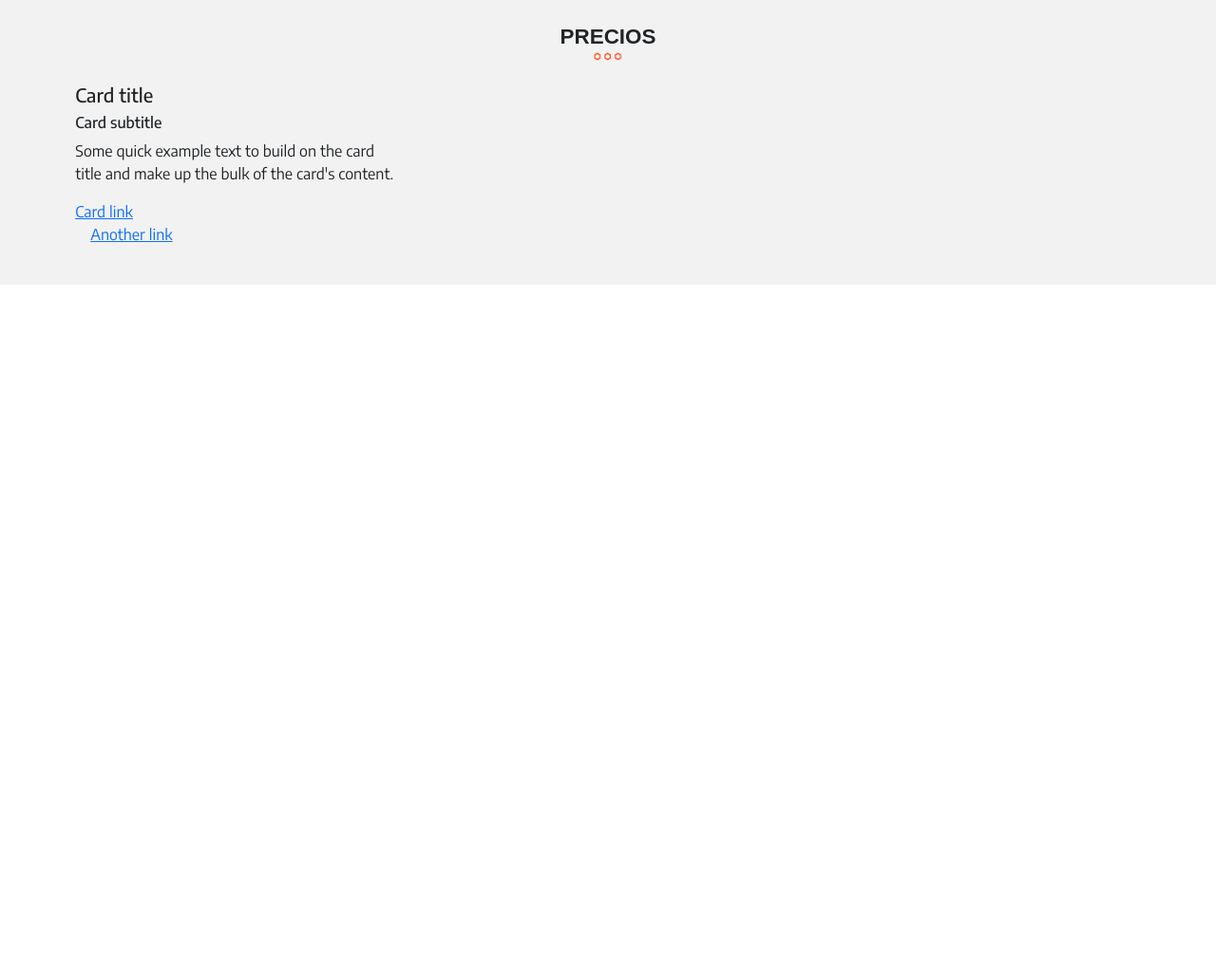
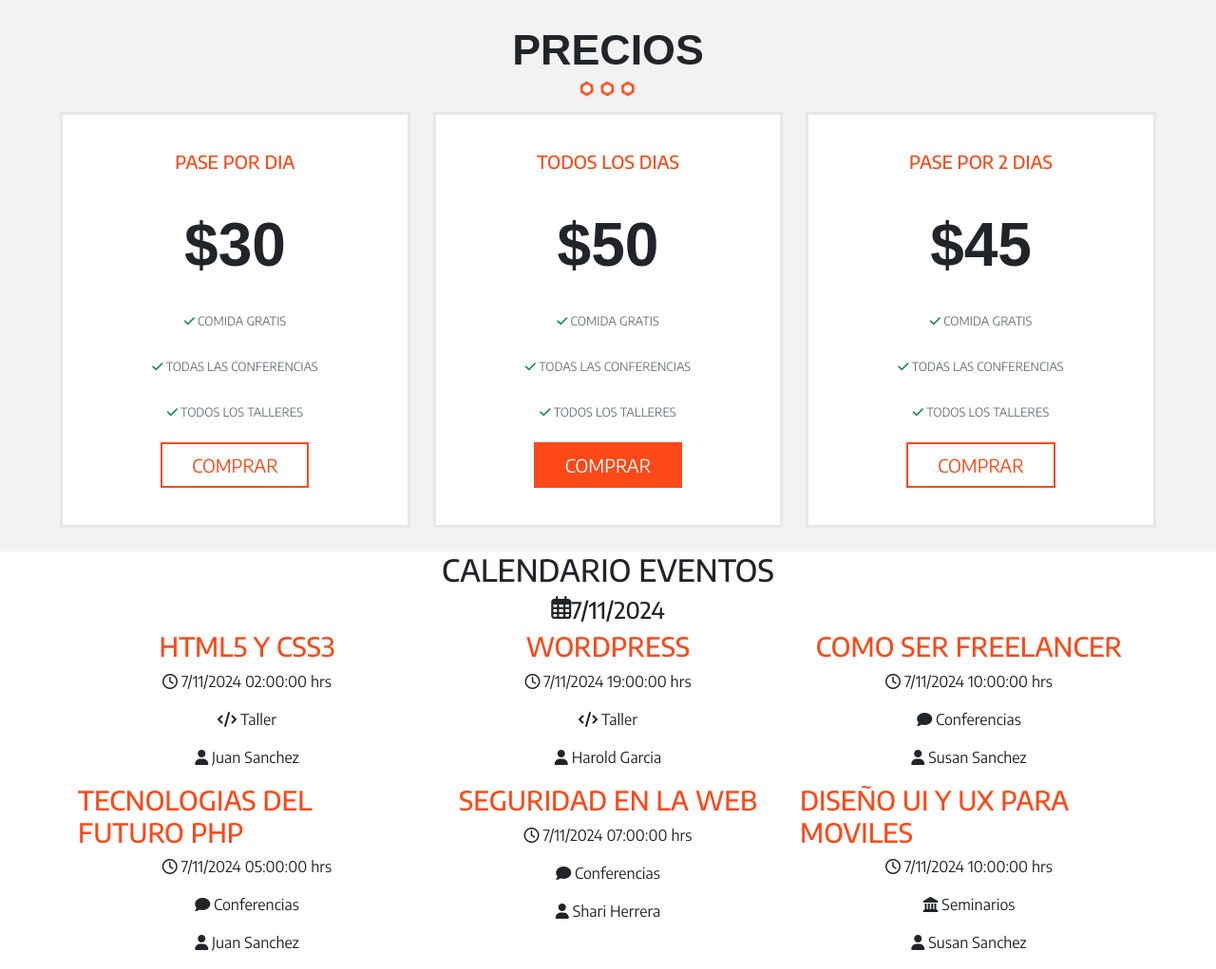
Before and after one commit to ivanleirbag/TP5-Prog2, a plain HTML site: page index.html in a window 1280 px wide. Shown: the part 1478-2499 px from the top of the page at 95% size. Before the commit the page ends 1778 px from the top, so only its background shows below. Drawn offline with nearby package versions, Linux system fonts and the light colour scheme; a web font is replaced by a local one.

Commit message:
la tipica

```diff
--- a/index.html
+++ b/index.html
@@ -167,22 +167,92 @@
         <!--Precios Cards-->
         <div class="row">
             <div class="col-sm-4 col-12">
-                <div class="card-body d-flex flex-column justify-content-center">
-                    <h5 class="">Card title</h5>
-                    <h6 class="">Card subtitle</h6>
-                    <p class="">Some quick example text to build on the card title and make up the bulk of the card's content.</p>
-                    <a href="#" class="card-link">Card link</a>
-                    <a href="#" class="card-link">Another link</a>
-                  </div>
+                <div class="prices-card d-flex flex-column align-items-center">
+                    <h4>PASE POR DIA</h4>
+                    <h5>$30</h5>
+                    <p class="text-secondary"><i class="fa-solid fa-check text-success"></i> COMIDA GRATIS</p>
+                    <p class="text-secondary"><i class="fa-solid fa-check text-success"></i> TODAS LAS CONFERENCIAS</p>
+                    <p class="text-secondary"><i class="fa-solid fa-check text-success"></i> TODOS LOS TALLERES</p>
+                    <a class="buy-button-empty" href="#">COMPRAR</a>
+                </div>
             </div>
             <div class="col-sm-4 col-12">
-
+                <div class="prices-card d-flex flex-column align-items-center">
+                    <h4>TODOS LOS DIAS</h4>
+                    <h5>$50</h5>
+                    <p class="text-secondary"><i class="fa-solid fa-check text-success"></i> COMIDA GRATIS</p>
+                    <p class="text-secondary"><i class="fa-solid fa-check text-success"></i> TODAS LAS CONFERENCIAS</p>
+                    <p class="text-secondary"><i class="fa-solid fa-check text-success"></i> TODOS LOS TALLERES</p>
+                    <a class="buy-button-fill" href="#">COMPRAR</a>
+                </div>
             </div>
             <div class="col-sm-4 col-12">
-
+                <div class="prices-card d-flex flex-column align-items-center">
+                    <h4>PASE POR 2 DIAS</h4>
+                    <h5>$45</h5>
+                    <p class="text-secondary"><i class="fa-solid fa-check text-success"></i> COMIDA GRATIS</p>
+                    <p class="text-secondary"><i class="fa-solid fa-check text-success"></i> TODAS LAS CONFERENCIAS</p>
+                    <p class="text-secondary"><i class="fa-solid fa-check text-success"></i> TODOS LOS TALLERES</p>
+                    <a class="buy-button-empty" href="#">COMPRAR</a>
+                </div>
             </div>
         </div>
     </div>
+
+    <!--Calendario-->
+    <div class="container calendar">
+        <div class="row">
+            <h2 class="col-12 d-flex justify-content-center">CALENDARIO EVENTOS</h2>
+        </div>
+        <div class="row">
+            <h4 class="col-12 d-flex justify-content-center "><i class="fa-regular fa-calendar-days"></i> 7/11/2024</h4>
+        </div>
+        <div class="row">
+            <div class="container">
+                <div class="row">
+                    <div class="col-sm-4 d-flex col-12 flex-column align-items-center">
+                        <h3 class="text-orange">HTML5 Y CSS3</h3>
+                        <p><i class="fa-regular fa-clock"></i> 7/11/2024 02:00:00 hrs</p>
+                        <p><i class="fa-solid fa-code"></i> Taller</p>
+                        <p><i class="fa-solid fa-user"></i> Juan Sanchez</p>
+                    </div>
+                    <div class="col-sm-4 col-12 d-flex flex-column align-items-center">
+                        <h3 class="text-orange">WORDPRESS</h3>
+                        <p><i class="fa-regular fa-clock"></i> 7/11/2024 19:00:00 hrs</p>
+                        <p><i class="fa-solid fa-code"></i> Taller</p>
+                        <p><i class="fa-solid fa-user"></i> Harold Garcia</p>
+                    </div>
+                    <div class="col-sm-4 col-12 d-flex flex-column align-items-center">
+                        <h3 class="text-orange">COMO SER FREELANCER</h3>
+                        <p><i class="fa-regular fa-clock"></i> 7/11/2024 10:00:00 hrs</p>
+                        <p><i class="fa-solid fa-comment"></i> Conferencias</p>
+                        <p><i class="fa-solid fa-user"></i> Susan Sanchez</p>
+                    </div>
+                </div>
+                <div class="row">
+                    <div class="col-sm-4 col-12 d-flex flex-column align-items-center">
+                        <h3 class="text-orange">TECNOLOGIAS DEL FUTURO PHP</h3>
+                        <p><i class="fa-regular fa-clock"></i> 7/11/2024 05:00:00 hrs</p>
+                        <p><i class="fa-solid fa-comment"></i> Conferencias</p>
+                        <p><i class="fa-solid fa-user"></i> Juan Sanchez</p>
+                    </div>
+                    <div class="col-sm-4 col-12 d-flex flex-column align-items-center">
+                        <h3 class="text-orange">SEGURIDAD EN LA WEB</h3>
+                        <p><i class="fa-regular fa-clock"></i> 7/11/2024 07:00:00 hrs</p>
+                        <p><i class="fa-solid fa-comment"></i> Conferencias</p>
+                        <p><i class="fa-solid fa-user"></i> Shari Herrera</p>
+                    </div>
+                    <div class="col-sm-4 col-12 d-flex flex-column align-items-center">
+                        <h3 class="text-orange">DISEÑO UI Y UX PARA MOVILES</h3>
+                        <p><i class="fa-regular fa-clock"></i> 7/11/2024 10:00:00 hrs</p>
+                        <p><i class="fa-solid fa-landmark"></i> Seminarios</p>
+                        <p><i class="fa-solid fa-user"></i> Susan Sanchez</p>
+                    </div>
+                </div>
+            </div>
+        </div>
+    </div>
+
     <script src="https://cdn.jsdelivr.net/npm/@popperjs/core@2.10.2/dist/umd/popper.min.js"></script>
     <script src="https://cdn.jsdelivr.net/npm/bootstrap@5.1.3/dist/js/bootstrap.min.js"></script>
 </body>
--- a/styles/style.css
+++ b/styles/style.css
@@ -27,6 +27,7 @@
     font-size: 0.3em;
     margin-bottom: 0.4em;
     margin-top: -1em;
+    text-shadow: 1px 1px 6px #000000;
 }
 
 .page-header .col-6{
@@ -219,6 +220,13 @@
 }
 
 
+.prices-card{
+    background-color: white;
+    border: #E7E7E7;
+    border-style: solid;
+    padding: 3vw 5vw;
+}
+
 .prices{
     background-color: #F2F2F2;
     font-size: 1rem;
@@ -236,8 +244,65 @@
     margin-bottom: 0;
 }
 
+.prices h5{
+    font-size: 2em;
+    font-family: "Encode Sans Condensed", sans-serif;
+    font-weight: 700;
+    margin: 0.3em;
+}
 
+.prices h4{
+    font-size: 0.6em;
+    color: #FD4918;
+    margin-bottom: 1em;
+}
 
+.prices p{
+    margin-top: 1em;
+    font-size: 0.4em;
+}
+
+.prices a{
+    margin-top: 0.3em;
+}
+
+.buy-button-empty{
+    font-size: 0.6em;
+    color: #FD4918;
+    text-decoration: none;
+
+    padding: 0.4em 1.6em;
+
+    background-color: inherit;
+    border: #FD4918;
+    border-style: solid;
+    border-width: 2px;
+    transition: background-color 0.3s ease, color 0.3s ease;
+}
+
+.buy-button-empty:hover{
+    color: white;
+    background-color: #FD4918;
+}
+
+.buy-button-fill{
+    font-size: 0.6em;
+    color: white;
+    text-decoration: none;
+
+    padding: 0.4em 1.6em;
+
+    background-color: #FD4918;
+    border: #FD4918;
+    border-style: solid;
+    border-width: 2px;
+    transition: background-color 0.3s ease, color 0.3s ease;
+}
+
+.buy-button-fill:hover{
+    background-color: white;
+    color: #FD4918;
+}
 
 
 @media screen and (min-width: 576px){
@@ -251,6 +316,10 @@
 
     .invitados{
         font-size: 0.8rem;
+    }
+
+    .prices{
+        font-size: 1rem;
     }
 
 }
@@ -269,20 +338,13 @@
         font-size: 1rem;
     }
 
+    .prices{
+        font-size: 1.3rem;
+    }
+
 }
 
 @media screen and (min-width: 992px){
-    .page-header{
-        font-size: 2rem;
-    }
-
-    .page-navbar{
-        font-size: 2rem;
-    }
-
-    .invitados{
-        font-size: 1rem;
-    }
 
 }
 
@@ -299,4 +361,8 @@
         font-size: 1.5rem;
     }
 
+    .prices{
+        font-size: 2rem;
+    }
+
 }
```
